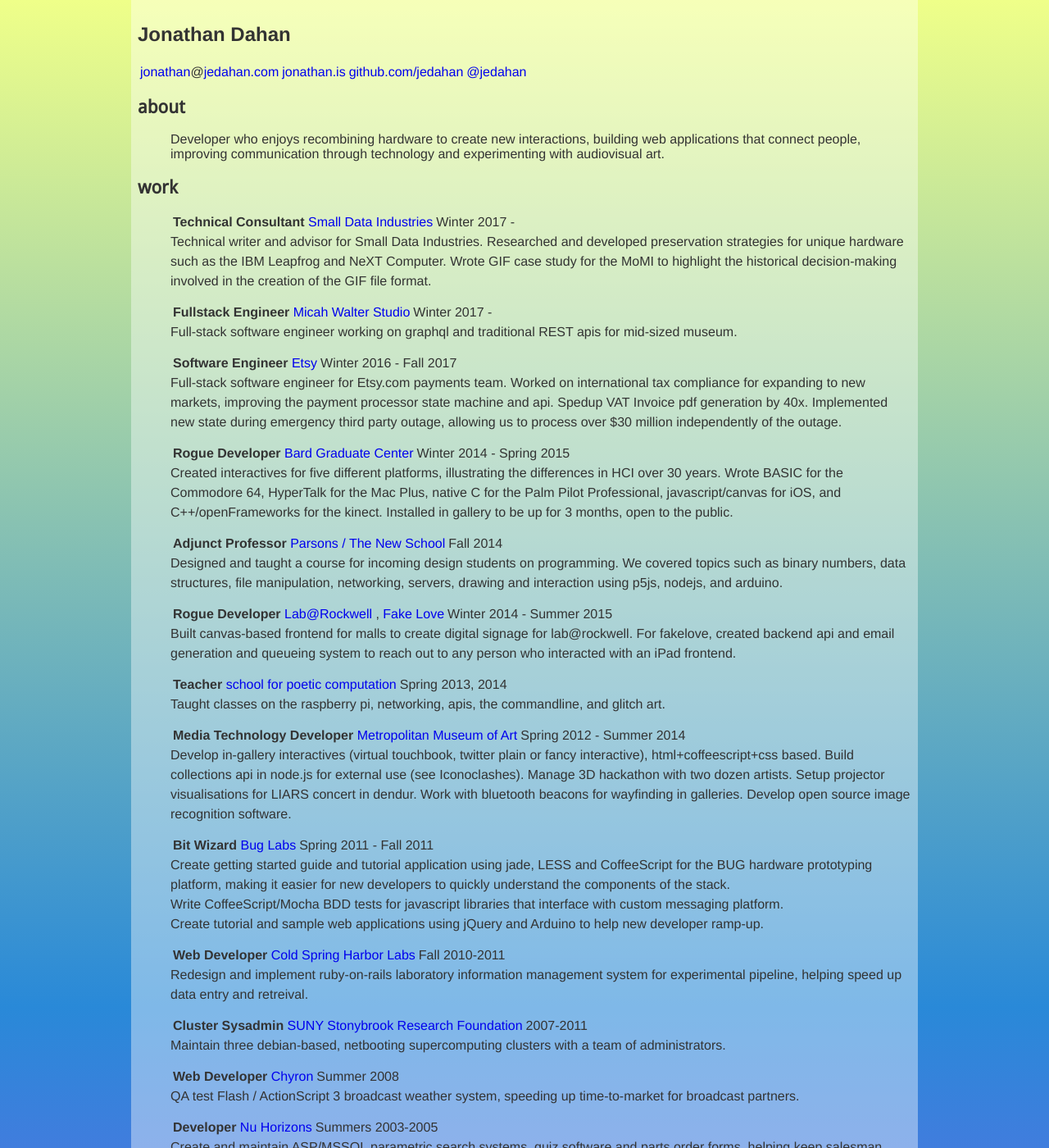
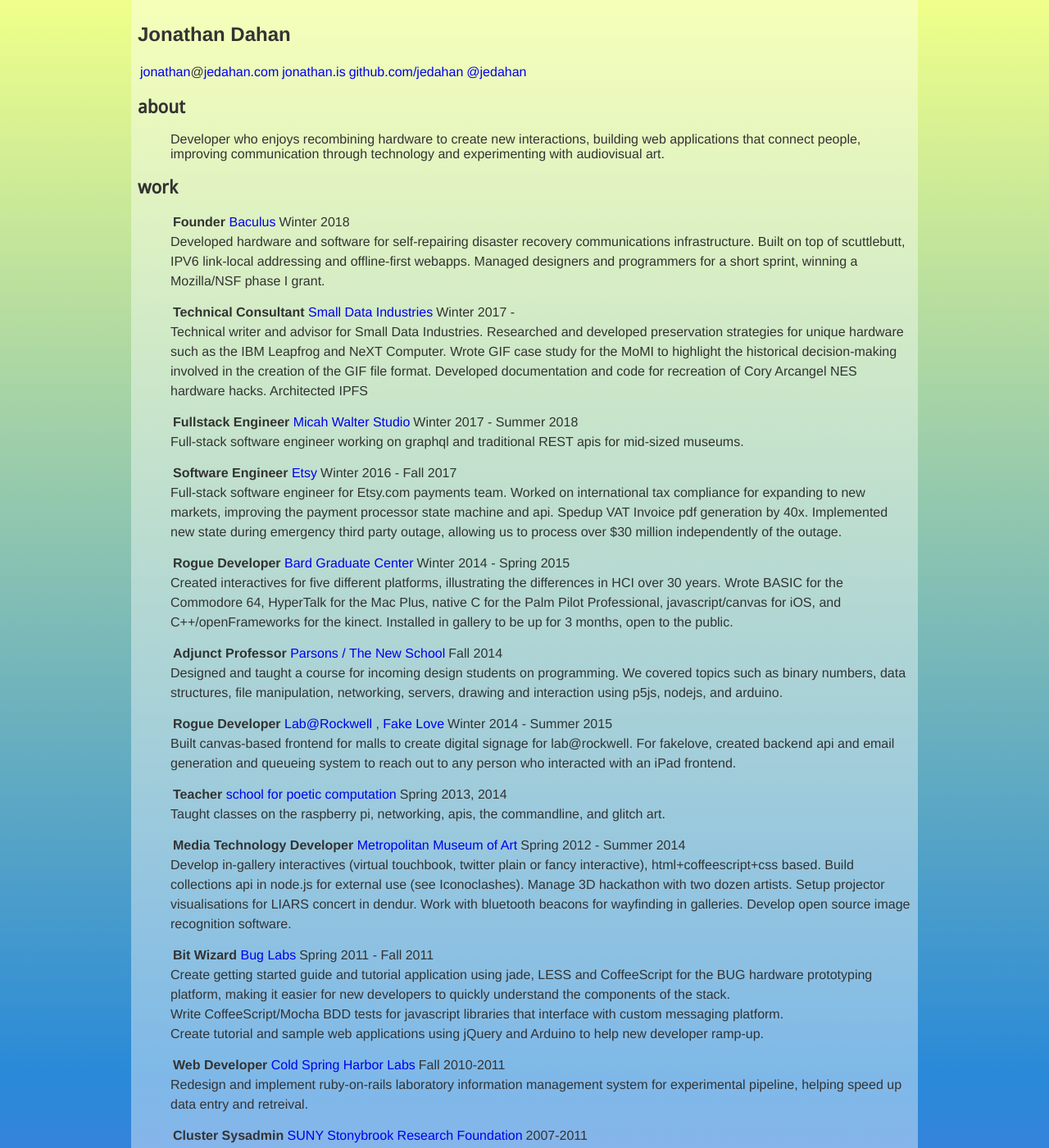
Before and after one commit to jedahan/jedahan.github.com, a Jekyll site: the page built from resume/index.md, in a window 1280 px wide and 1400 px high. Shown: the whole window at 82% size. Built offline with Jekyll 4.4.1, drawn with Linux system fonts in a browser that asks for light colours; our own code applies the rules of GitHub Pages for plain Markdown files; some of the changed text lies outside the part shown.

Commit message:
update resume

```diff
--- a/resume/index.md
+++ b/resume/index.md
@@ -13,13 +13,17 @@
 
 work
 ----
+ * __Founder__ [ Baculus ][] | Winter 2018
+
+     Developed hardware and software for self-repairing disaster recovery communications infrastructure. Built on top of scuttlebutt, IPV6 link-local addressing and offline-first webapps. Managed designers and programmers for a short sprint, winning a Mozilla/NSF phase I grant.
+
  * __Technical Consultant__ [ Small Data Industries ][] | Winter 2017 -
 
-     Technical writer and advisor for Small Data Industries. Researched and developed  preservation strategies for unique hardware such as the IBM Leapfrog and NeXT Computer. Wrote GIF case study for the MoMI to highlight the historical decision-making involved in the creation of the GIF file format.
+     Technical writer and advisor for Small Data Industries. Researched and developed preservation strategies for unique hardware such as the IBM Leapfrog and NeXT Computer. Wrote GIF case study for the MoMI to highlight the historical decision-making involved in the creation of the GIF file format. Developed documentation and code for recreation of Cory Arcangel NES hardware hacks. Architected IPFS
 
- * __Fullstack Engineer__ [ Micah Walter Studio ][] | Winter 2017 -
+ * __Fullstack Engineer__ [ Micah Walter Studio ][] | Winter 2017 - Summer 2018
 
-     Full-stack software engineer working on graphql and traditional REST apis for mid-sized museum.
+     Full-stack software engineer working on graphql and traditional REST apis for mid-sized museums.
 
  * __Software Engineer__ [ Etsy ][] | Winter 2016 - Fall 2017
 
@@ -77,6 +81,8 @@
 
 communities
 -----------
+
+ * [NYC Resistor][] member, teacher, where I built out [ Baculus ][], working on CNC milling/machining and repair.
 
  * ~~hacker school~~ [recurse center][] participant, where I created a custom NES/famicom controller that could playback emulator speedruns on real hardware, build the basics of a blockchain client in rust, and learned a bit about networking layers.
 
@@ -176,6 +182,8 @@
 [painting]: http://jonathan.is/echo-canvas
 [network sonifier]: https://github.com/jedahan/pagesounds
 [ 0-Player Famicom ]: https://hackaday.io/project/7002-autones-zero-player-nesfamicom
+[ Baculus ]: https://baculus.co
+[ NYC Resistor ]: https://nycresistor.org
 
 [ Sigma Nu ]: http://www.sigmanu.org
 
```
